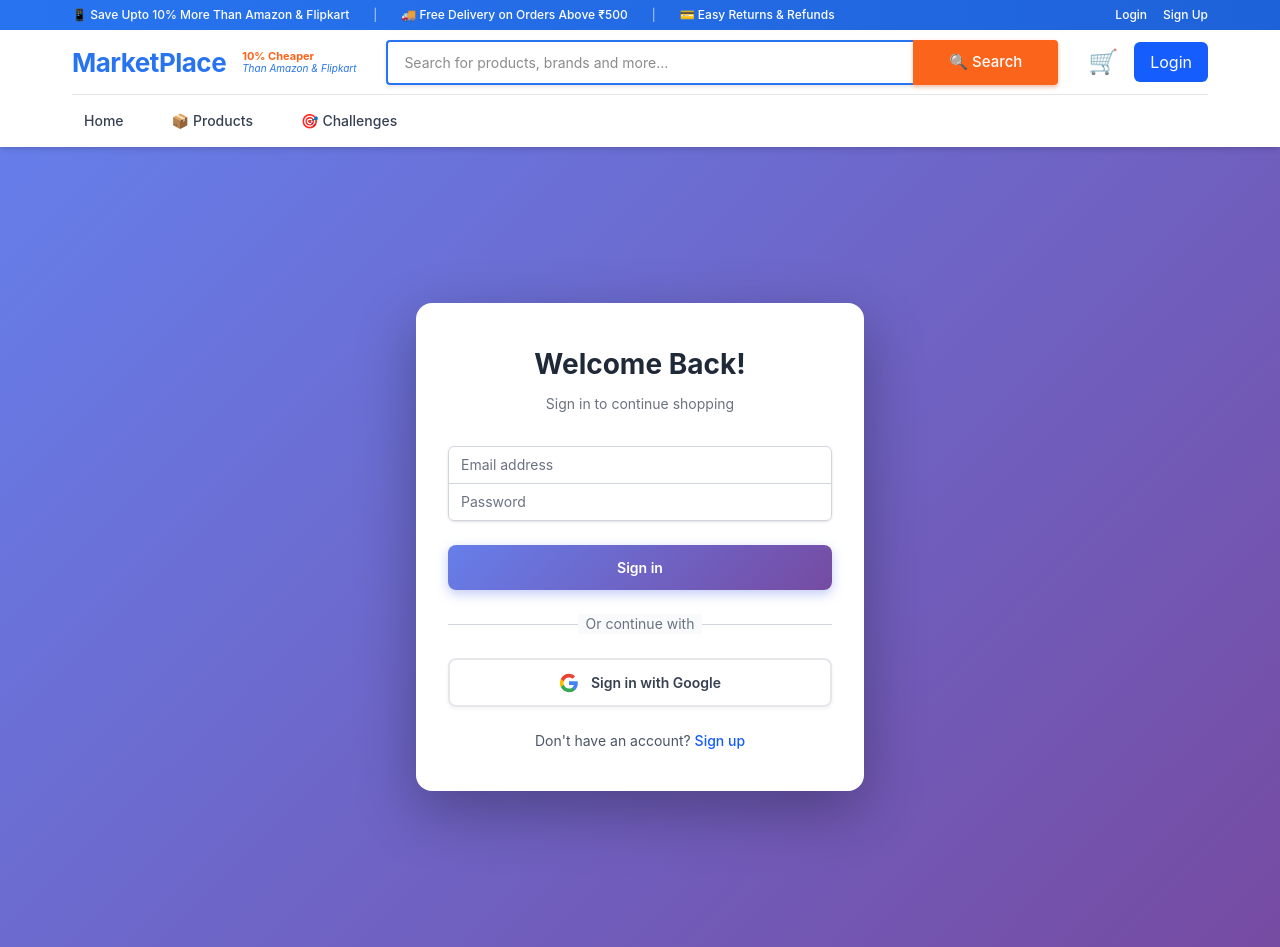
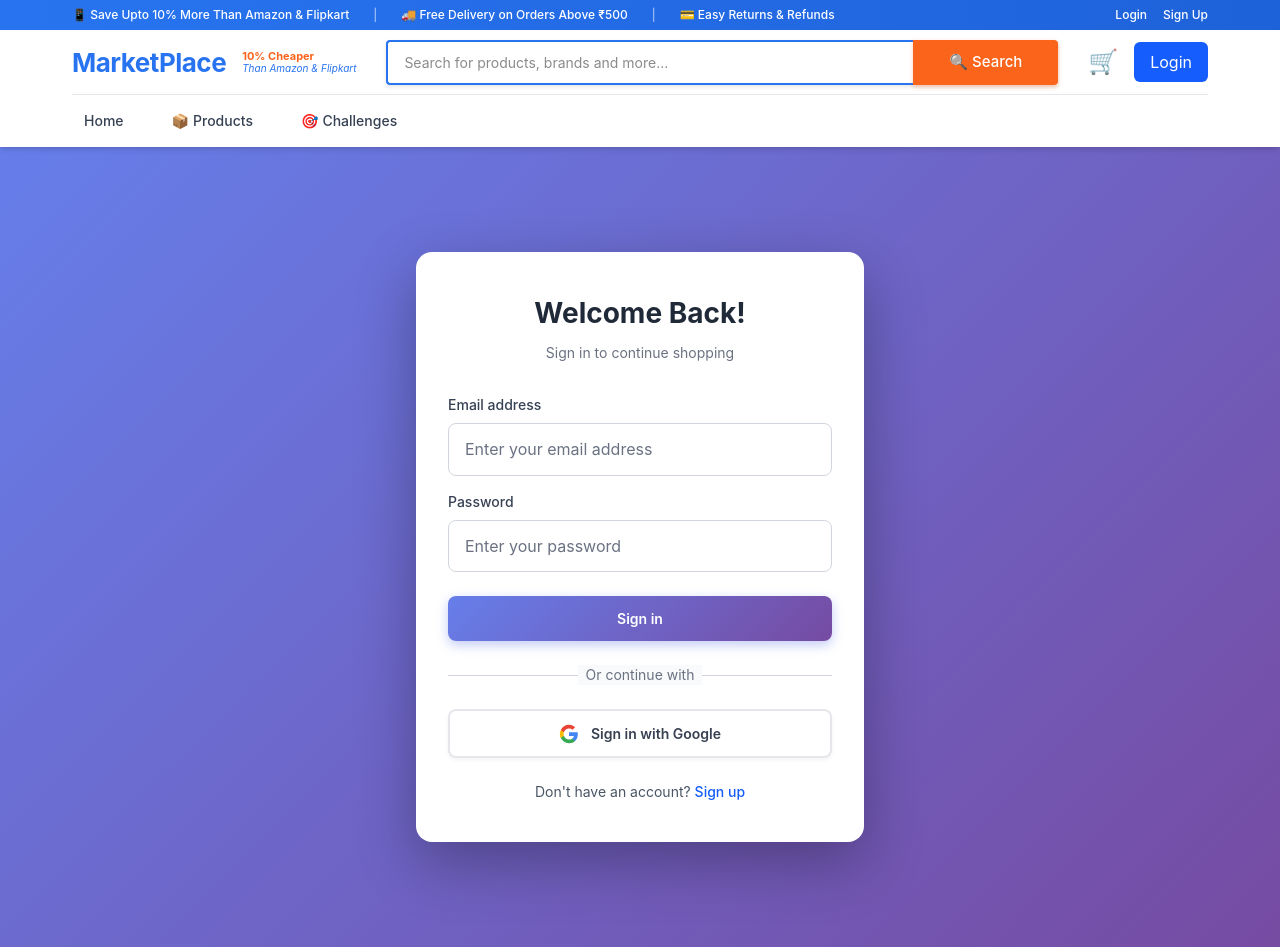
Before and after one commit to sivabramhab/bombay, a Next.js app in the folder client/: page /login in a window 1280 px wide. Built offline with nearby package versions, Linux system fonts and the light colour scheme.

Commit message:
Add more spacing and padding to email and password input fields in login page

```diff
--- a/client/app/login/page.tsx
+++ b/client/app/login/page.tsx
@@ -97,9 +97,9 @@ export default function LoginPage() {
           </p>
         </div>
         <form className="mt-8 space-y-6" onSubmit={handleSubmit}>
-          <div className="rounded-md shadow-sm -space-y-px">
+          <div className="space-y-4">
             <div>
-              <label htmlFor="email" className="sr-only">
+              <label htmlFor="email" className="block text-sm font-medium text-gray-700 mb-2">
                 Email address
               </label>
               <input
@@ -107,14 +107,21 @@ export default function LoginPage() {
                 name="email"
                 type="email"
                 required
-                className="appearance-none rounded-none relative block w-full px-3 py-2 border border-gray-300 placeholder-gray-500 text-gray-900 rounded-t-md focus:outline-none focus:ring-blue-500 focus:border-blue-500 focus:z-10 sm:text-sm"
-                placeholder="Email address"
+                className="appearance-none relative block w-full px-4 py-3 border border-gray-300 placeholder-gray-500 text-gray-900 rounded-lg focus:outline-none focus:ring-2 focus:ring-blue-500 focus:border-blue-500 focus:z-10 sm:text-sm transition-all"
+                placeholder="Enter your email address"
                 value={email}
                 onChange={(e) => setEmail(e.target.value)}
+                style={{
+                  fontSize: '16px',
+                  paddingTop: '14px',
+                  paddingBottom: '14px',
+                  paddingLeft: '16px',
+                  paddingRight: '16px',
+                }}
               />
             </div>
             <div>
-              <label htmlFor="password" className="sr-only">
+              <label htmlFor="password" className="block text-sm font-medium text-gray-700 mb-2">
                 Password
               </label>
               <input
@@ -122,10 +129,17 @@ export default function LoginPage() {
                 name="password"
                 type="password"
                 required
-                className="appearance-none rounded-none relative block w-full px-3 py-2 border border-gray-300 placeholder-gray-500 text-gray-900 rounded-b-md focus:outline-none focus:ring-blue-500 focus:border-blue-500 focus:z-10 sm:text-sm"
-                placeholder="Password"
+                className="appearance-none relative block w-full px-4 py-3 border border-gray-300 placeholder-gray-500 text-gray-900 rounded-lg focus:outline-none focus:ring-2 focus:ring-blue-500 focus:border-blue-500 focus:z-10 sm:text-sm transition-all"
+                placeholder="Enter your password"
                 value={password}
                 onChange={(e) => setPassword(e.target.value)}
+                style={{
+                  fontSize: '16px',
+                  paddingTop: '14px',
+                  paddingBottom: '14px',
+                  paddingLeft: '16px',
+                  paddingRight: '16px',
+                }}
               />
             </div>
           </div>
```
